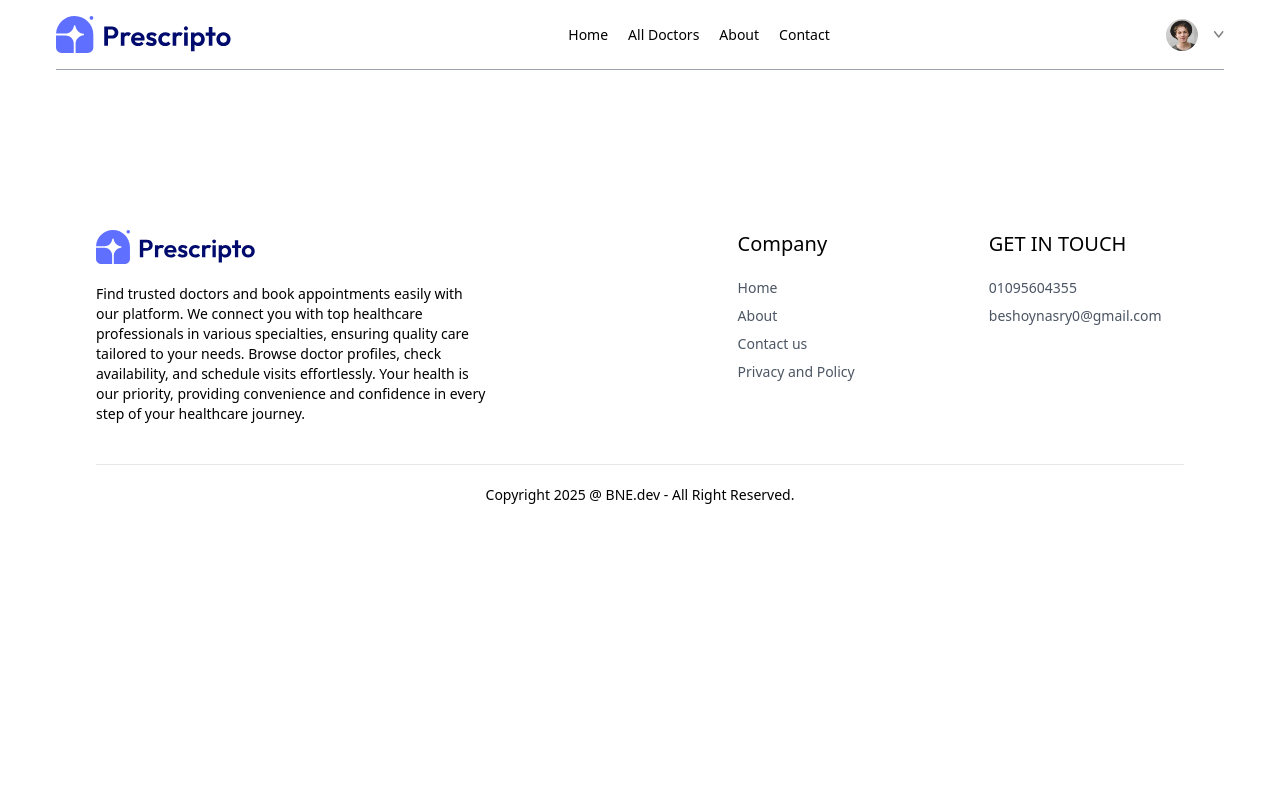
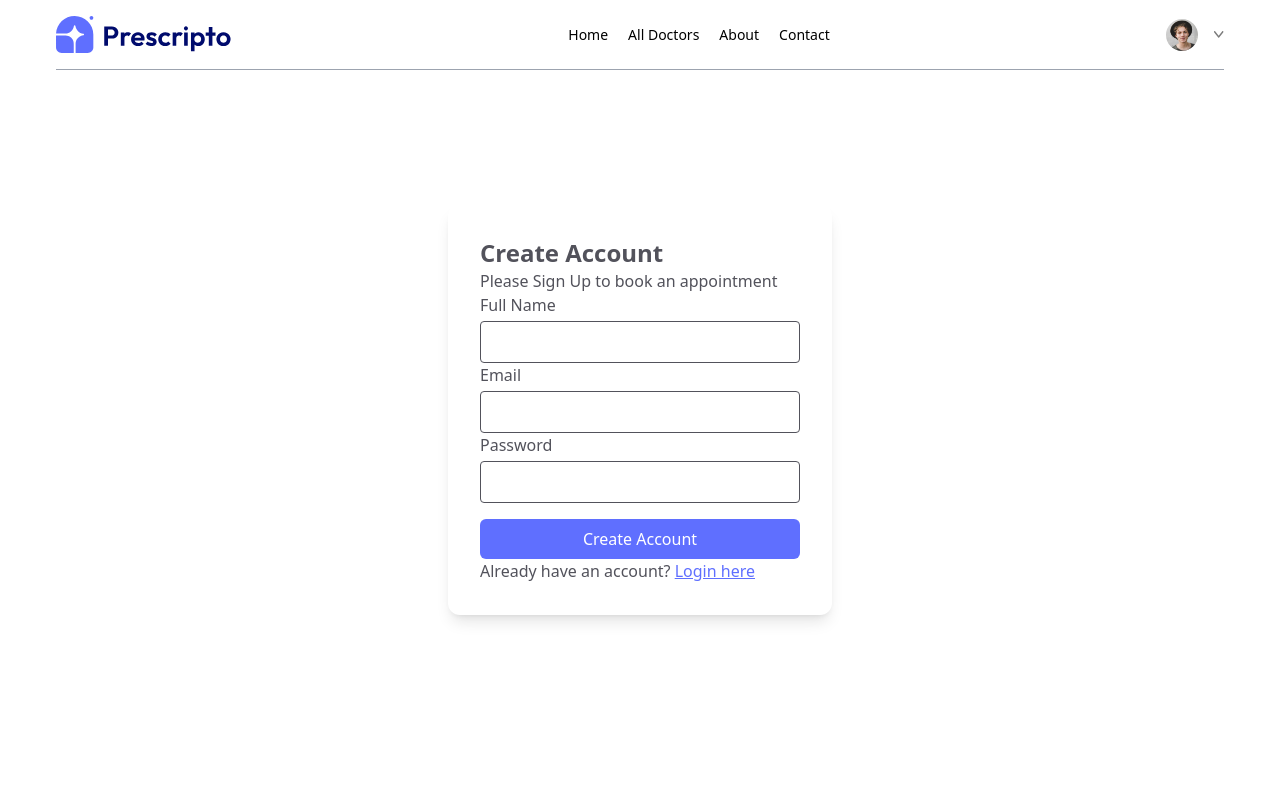
Before and after one commit to beshoynasryz/DOCTOR-BNE, a React (Vite) app: page /login in a window 1280 px wide. Shown: the top 800 px of the page. Built offline with nearby package versions, Linux system fonts and the light colour scheme.

Commit message:
login is done 🚀

```diff
--- a/src/pages/Contact.jsx
+++ b/src/pages/Contact.jsx
@@ -1,9 +1,37 @@
 import React from 'react'
+import { assets } from '../assets/assets'
 
 const Contact = () => {
   return (
-    <div>
-      Contact
+    <div className="flex flex-col items-center justify-center px-4 py-10">
+      {/* Header Section */}
+      <div className="text-center text-2xl pt-10 text-gray-500">
+        <p>CONTACT <span className="text-gray-700 font-semibold">US</span></p>
+      </div>
+
+      {/* Content Section */}
+      <div className="flex flex-col md:flex-row gap-10 items-center my-10 mb-28 text-sm text-center md:text-left">
+        {/* Image Section */}
+        <img
+          className="w-full md:max-w-[360px] mx-auto"
+          src={assets.contact_image}
+          alt="Contact Us"
+        />
+
+        {/* Text Section */}
+        <div className="flex flex-col gap-6 justify-center items-center md:items-start md:w-2/3">
+          <p className="font-semibold">OUR OFFICE</p>
+          <p>8 KHALEL ABDELAZEZ ALARBEEN <br /> EL NOZHA</p>
+          <p>
+            TEL: 01095604355 <br /> Email: beshoynasry0@gmail.com
+          </p>
+          <p>Career at BNE</p>
+          <p>Learn more about our team</p>
+          <button className="px-4 py-2 bg-blue-500 text-white rounded hover:bg-blue-600">
+            Explore Jobs
+          </button>
+        </div>
+      </div>
     </div>
   )
 }
--- a/src/pages/Login.jsx
+++ b/src/pages/Login.jsx
@@ -1,11 +1,87 @@
-import React from 'react'
+import React, { useState } from 'react';
 
 const Login = () => {
+  const [state, setState] = useState('Sign Up');
+  const [email, setEmail] = useState('');
+  const [password, setPassword] = useState('');
+  const [name, setName] = useState('');
+
+  const onSubmitHandler = async (event) => {
+    event.preventDefault();
+    // Handle form submission logic here
+  };
+
   return (
-    <div>
+    <form className="min-h-[80vh] flex items-center" onSubmit={onSubmitHandler}>
+      <div className="flex flex-col items-start m-auto p-8 min-w-[340px] sm:min-w-96 rounded-xl text-zinc-600 shadow-lg">
+        <p className="text-2xl font-semibold">
+          {state === 'Sign Up' ? 'Create Account' : 'Login'}
+        </p>
+        <p>Please {state === 'Sign Up' ? 'Sign Up' : 'Log In'} to book an appointment</p>
 
-    </div>
-  )
-}
+        {state === 'Sign Up' && (
+          <div className="w-full">
+            <p>Full Name</p>
+            <input
+              className="w-full border border-zinc-600 rounded p-2 mt-1"
+              type="text"
+              onChange={(e) => setName(e.target.value)}
+              value={name}
+              required
+            />
+          </div>
+        )}
 
-export default Login
+        <div className="w-full">
+          <p>Email</p>
+          <input
+            className="w-full border border-zinc-600 rounded p-2 mt-1"
+            type="email"
+            onChange={(e) => setEmail(e.target.value)}
+            value={email}
+            required
+          />
+        </div>
+        <div className="w-full">
+          <p>Password</p>
+          <input
+            className="w-full border border-zinc-600 rounded p-2 mt-1"
+            type="password"
+            onChange={(e) => setPassword(e.target.value)}
+            value={password}
+            required
+          />
+        </div>
+        <button
+          type="submit"
+          className="w-full bg-primary text-white rounded-md py-2 text-base mt-4"
+        >
+          {state === 'Sign Up' ? 'Create Account' : 'Login'}
+        </button>
+        {state === 'Sign Up' ? (
+          <p>
+            Already have an account?{' '}
+            <span
+              onClick={() => setState('Login')}
+              className="text-primary underline cursor-pointer"
+            >
+              Login here
+            </span>
+          </p>
+        ) : (
+          <p>
+            Create a new account?{' '}
+            <span
+              onClick={() => setState('Sign Up')}
+              className="text-primary underline cursor-pointer"
+            >
+              Click here
+            </span>
+          </p>
+        )}
+      </div>
+    </form>
+  );
+};
+
+export default Login;
```
